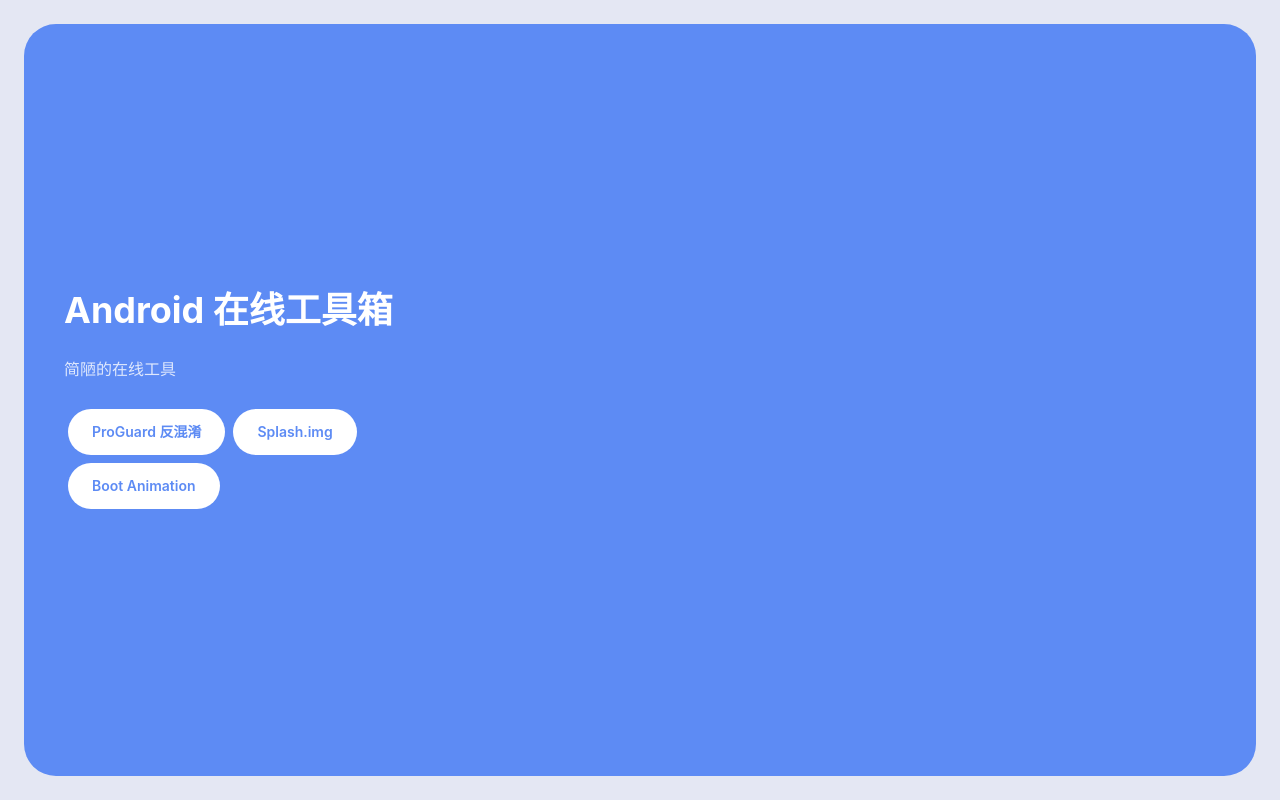
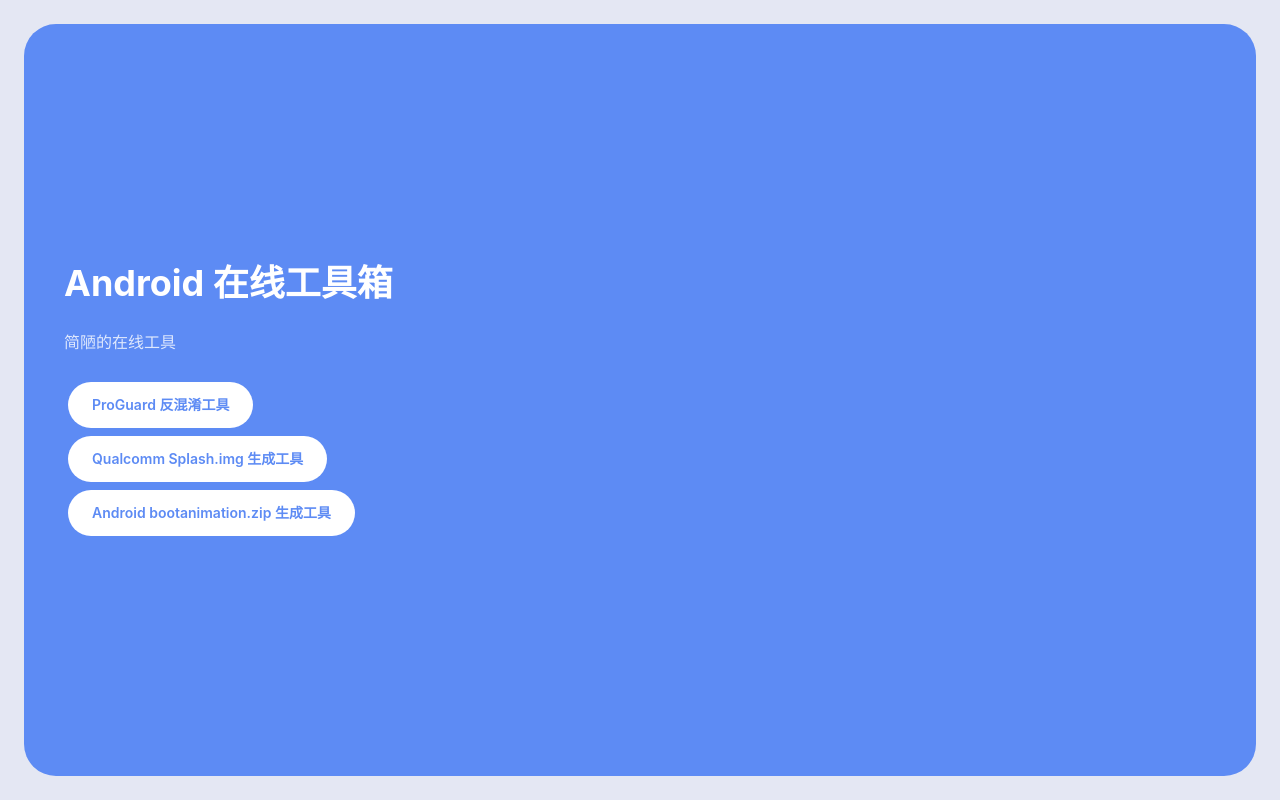
Before and after one commit to halifox/android_tools, a Next.js app: page / in a window 1280 px wide. Built offline with nearby package versions, Linux system fonts and the light colour scheme.

Commit message:
Modify home page text

```diff
--- a/src/app/page.tsx
+++ b/src/app/page.tsx
@@ -20,7 +20,7 @@
                             router.push("proguard")
                         }}
                     >
-                        ProGuard 反混淆
+                        ProGuard 反混淆工具
                     </button>
                     <button
                         className="bg-white text-[#5D8BF4] px-6 py-3 rounded-full font-semibold cursor-pointer m-1"
@@ -28,7 +28,7 @@
                             router.push("splash")
                         }}
                     >
-                        Splash.img
+                        Qualcomm Splash.img 生成工具
                     </button>
                     <button
                         className="bg-white text-[#5D8BF4] px-6 py-3 rounded-full font-semibold cursor-pointer m-1"
@@ -36,7 +36,7 @@
                             router.push("bootanimation")
                         }}
                     >
-                        Boot Animation
+                        Android bootanimation.zip 生成工具
                     </button>
                 </div>
             </div>
```
